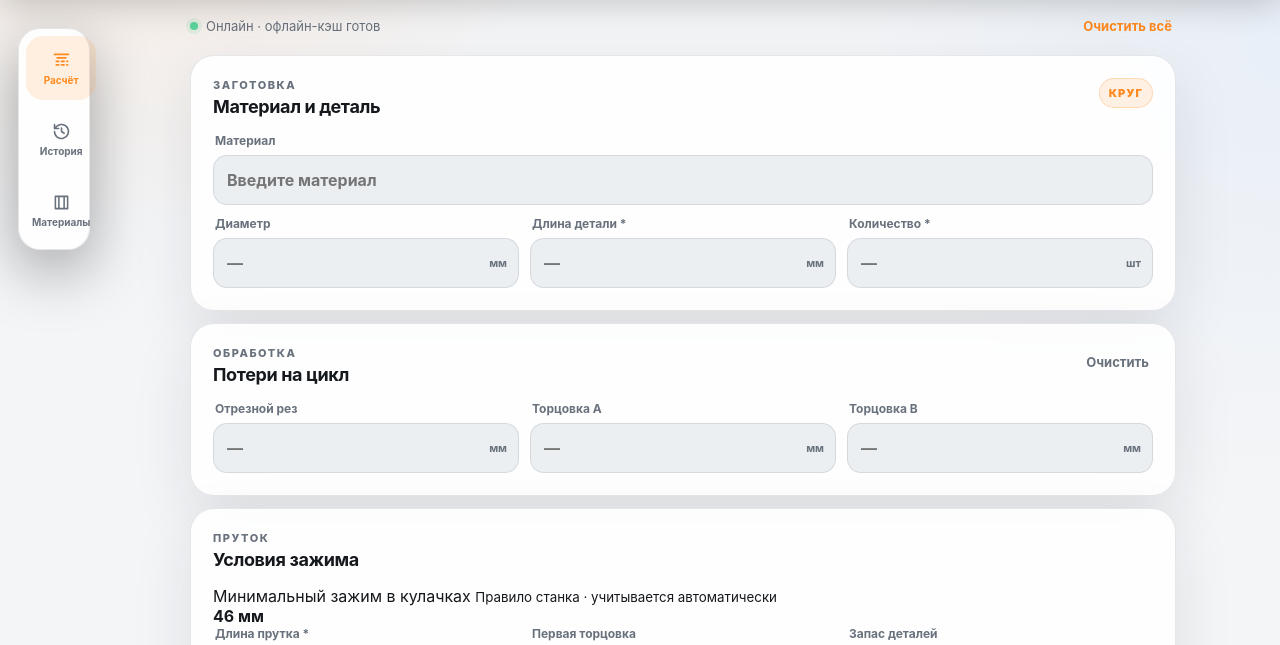
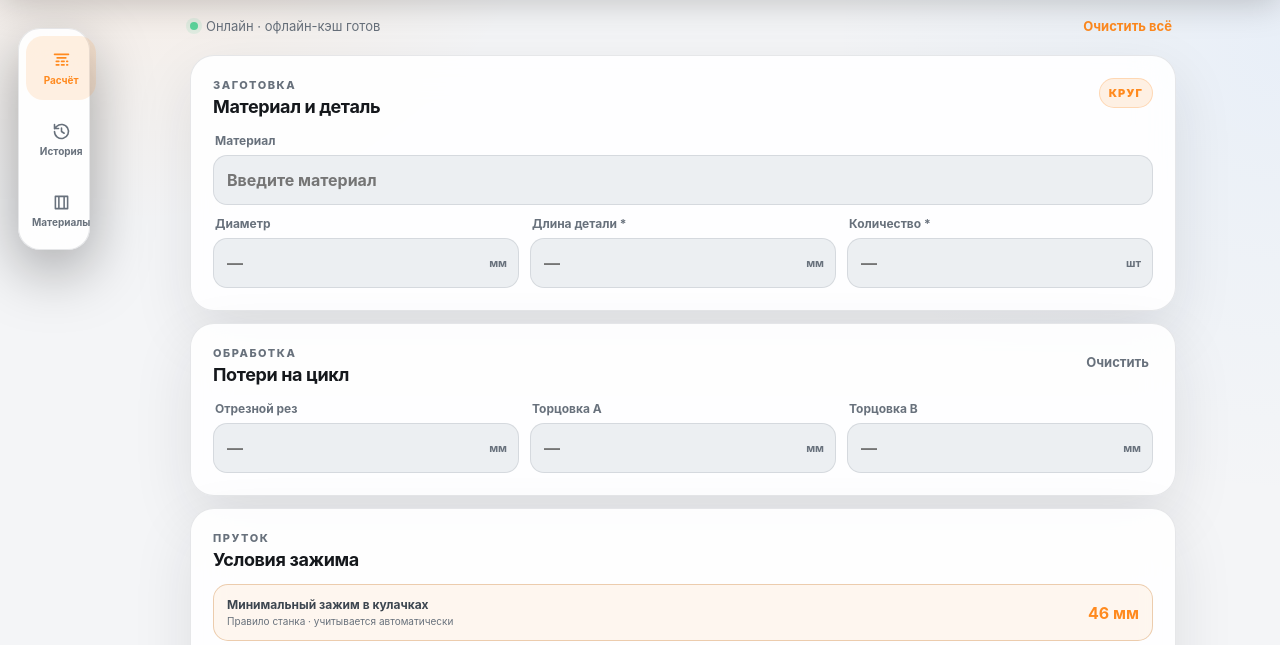
Before and after one commit to Saitama21/Beta-test-, a plain HTML site: page index.html in a window 1280 px wide. Shown: the part 88-733 px from the top of the page. Drawn offline with Linux system fonts and the light colour scheme.

Commit message:
style: add machine chuck grip rule block

```diff
--- a/ui-shell.css
+++ b/ui-shell.css
@@ -85,6 +85,22 @@ button{touch-action:manipulation}
 .nav-btn{min-height:52px}
 .icon-btn{min-width:44px;min-height:44px}
 
+.machine-rule{
+  display:flex;
+  align-items:center;
+  justify-content:space-between;
+  gap:14px;
+  margin:-2px 0 14px;
+  padding:12px 13px;
+  border:1px solid color-mix(in srgb,var(--accent) 24%,var(--line));
+  border-radius:15px;
+  background:color-mix(in srgb,var(--accent) 7%,transparent);
+}
+.machine-rule span{display:block;font-size:12px;font-weight:750;color:var(--soft)}
+.machine-rule small{display:block;margin-top:3px;font-size:10px;line-height:1.3;color:var(--muted)}
+.machine-rule strong{flex:0 0 auto;font-size:16px;color:var(--accent);white-space:nowrap}
+.stock-grid{margin-top:0}
+
 /* Same phone-class geometry every time: Safari tab or installed PWA. */
 @media (min-width:390px) and (max-width:430px){
   :root{
@@ -103,6 +119,7 @@ button{touch-action:manipulation}
 
 @media(max-width:389px){
   .app-shell>main{padding:14px 12px 26px}
+  .machine-rule{align-items:flex-start}
 }
 
 @media(min-width:900px){
```
